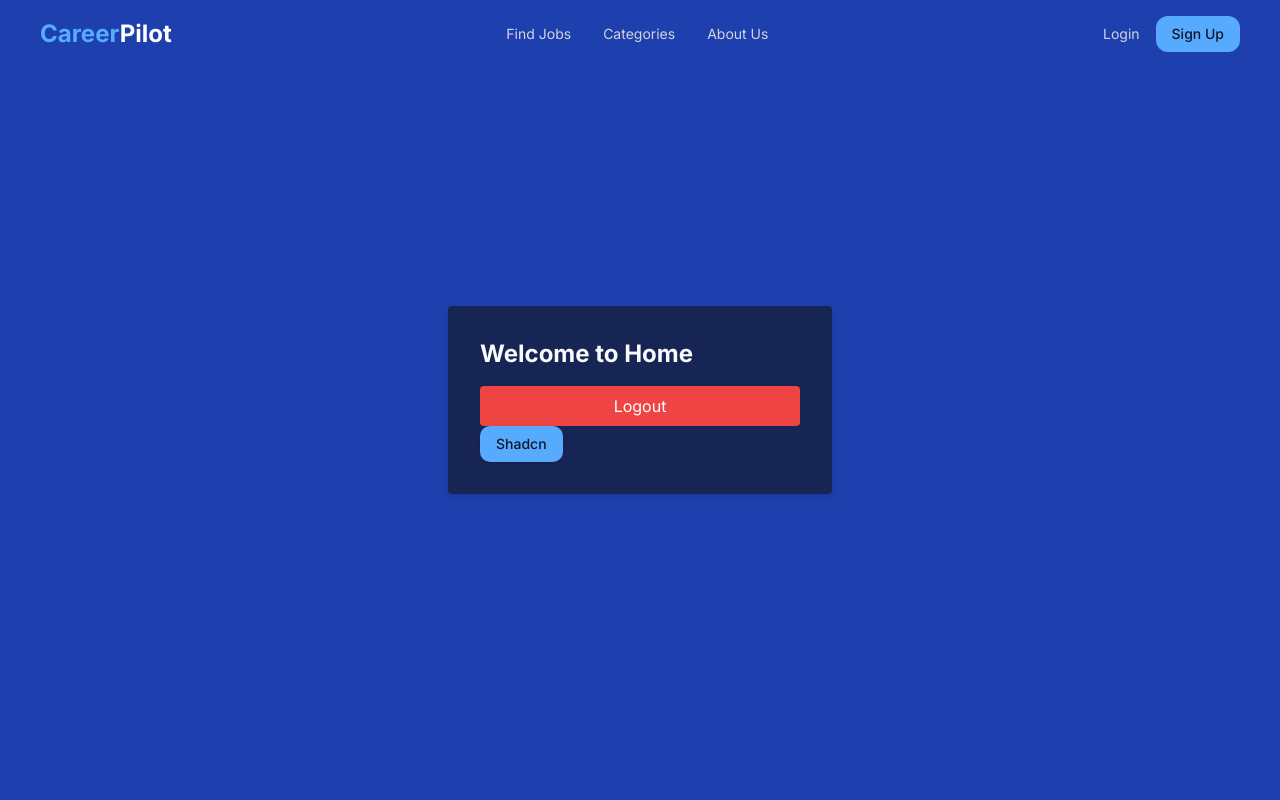
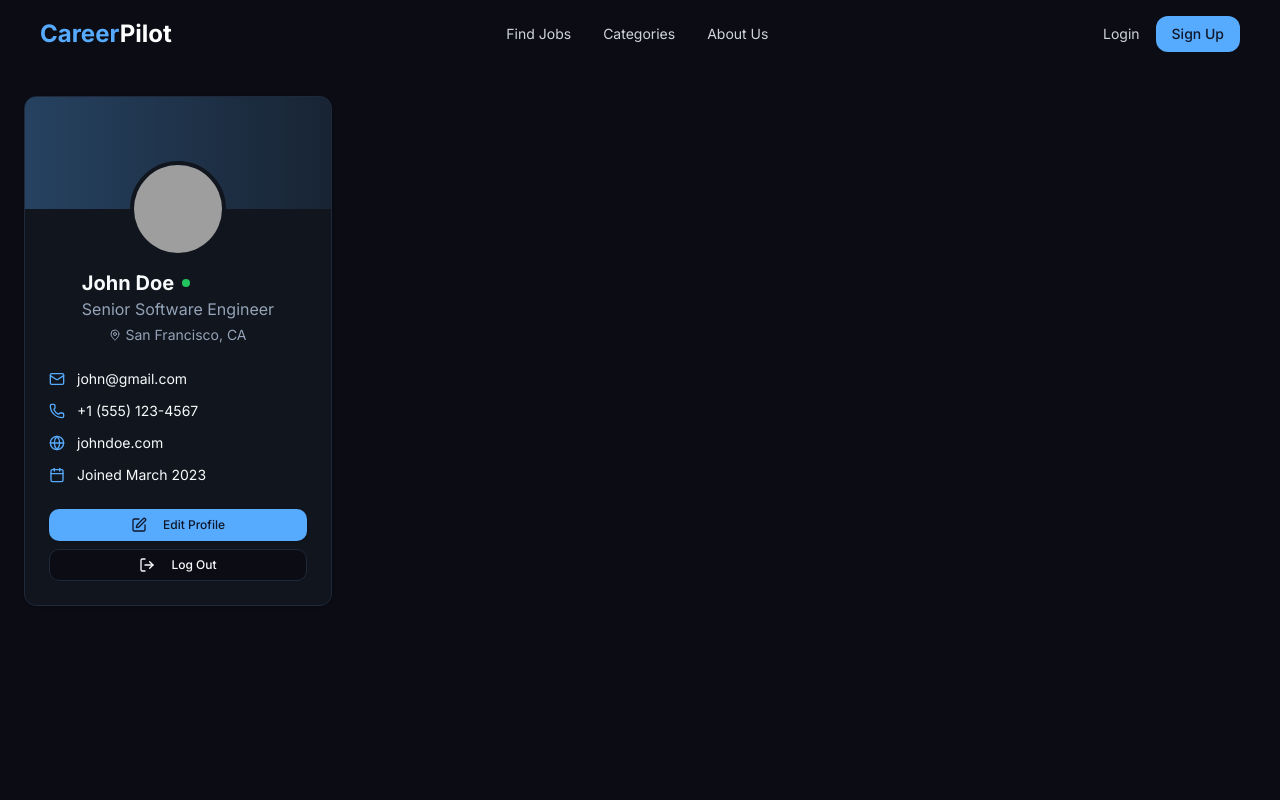
Before and after one commit to Learnathon-By-Geeky-Solutions/hiveminds, a React (Vite) app in the folder CareerPilot_Client/: page /profile in a window 1280 px wide. Shown: the top 800 px of the page. Built offline with nearby package versions, Linux system fonts and the light colour scheme; grey boxes are pictures that could not be loaded.

Commit message:
UserDetails card added

```diff
--- a/CareerPilot_Client/package.json
+++ b/CareerPilot_Client/package.json
@@ -10,6 +10,7 @@
     "preview": "vite preview"
   },
   "dependencies": {
+    "@radix-ui/react-avatar": "^1.1.3",
     "@radix-ui/react-slot": "^1.1.2",
     "axios": "^1.8.3",
     "class-variance-authority": "^0.7.1",
--- a/CareerPilot_Client/src/App.jsx
+++ b/CareerPilot_Client/src/App.jsx
@@ -1,10 +1,10 @@
 import { BrowserRouter, Route, Routes } from "react-router-dom";
+import Footer from "./components/Footer";
 import Navbar from "./components/Navbar";
 import Indexpage from "./pages/Indexpage";
 import Login from "./pages/Login";
 import Profile from "./pages/Profile";
 import Signup from "./pages/Signup";
-import Footer from "./components/Footer";
 function App() {
   return (
     <div className="min-h-screen bg-background text-foreground overflow-x-hidden">
@@ -16,7 +16,7 @@ function App() {
           <Route path="/login" element={<Login />} />
           <Route path="/profile" element={<Profile />} />
         </Routes>
-        <Footer/>
+        <Footer />
       </BrowserRouter>
     </div>
   );
--- /dev/null
+++ b/CareerPilot_Client/src/components/profile/UserDetails.jsx
@@ -0,0 +1,111 @@
+import { Avatar, AvatarFallback, AvatarImage } from "@/components/ui/avatar";
+import { Button } from "@/components/ui/button";
+import { Card, CardContent } from "@/components/ui/card";
+import {
+  Calendar,
+  Edit,
+  Globe,
+  LogOut,
+  Mail,
+  MapPin,
+  Phone,
+} from "lucide-react";
+import { useState } from "react";
+
+const UserDetails = () => {
+  const [user, setUser] = useState({
+    name: "John Doe",
+    email: "john@gmail.com",
+    phone: "+1 (555) 123-4567",
+    location: "San Francisco, CA",
+    portfolio: "johndoe.com",
+    position: "Senior Software Engineer",
+    joinDate: "March 2023",
+    status: "active",
+    avatar: "https://github.com/shadcn.png",
+    preferences: {
+      roles: [
+        "Software Engineer",
+        "Frontend Developer",
+        "Full Stack Developer",
+      ],
+      locations: ["San Francisco", "Remote", "New York"],
+      workTypes: ["Full-time", "Contract"],
+      salary: "$120,000 - $150,000",
+    },
+  });
+  const handleLogout = () => {
+    // Implement logout functionality
+    console.log("Logging out...");
+  };
+  return (
+    <div className="lg:w-1/4">
+      <Card className="overflow-hidden">
+        <div className="h-28 bg-gradient-to-r from-primary/30 to-primary/10"></div>
+        <CardContent className="pt-0 -mt-12">
+          <div className="flex flex-col items-center">
+            <Avatar className="w-24 h-24 border-4 border-card">
+              <AvatarImage src={user.avatar} alt={user.name} />
+              <AvatarFallback>{user.name.charAt(0)}</AvatarFallback>
+            </Avatar>
+            <div className="mt-3 text-center">
+              <h2 className="text-xl font-bold flex items-center gap-2">
+                {user.name}
+                <span className="inline-block w-2 h-2 rounded-full bg-green-500"></span>
+              </h2>
+              <p className="text-muted-foreground">{user.position}</p>
+              <p className="flex items-center justify-center gap-1 text-sm text-muted-foreground mt-1">
+                <MapPin size={12} />
+                {user.location}
+              </p>
+            </div>
+          </div>
+
+          <div className="mt-6 space-y-3">
+            <div className="flex items-center gap-3 text-sm">
+              <Mail size={16} className="text-primary" />
+              <span>{user.email}</span>
+            </div>
+            <div className="flex items-center gap-3 text-sm">
+              <Phone size={16} className="text-primary" />
+              <span>{user.phone}</span>
+            </div>
+            <div className="flex items-center gap-3 text-sm">
+              <Globe size={16} className="text-primary" />
+              <a
+                href={`https://${user.portfolio}`}
+                target="_blank"
+                rel="noopener noreferrer"
+                className="hover:text-primary transition-colors"
+              >
+                {user.portfolio}
+              </a>
+            </div>
+            <div className="flex items-center gap-3 text-sm">
+              <Calendar size={16} className="text-primary" />
+              <span>Joined {user.joinDate}</span>
+            </div>
+          </div>
+
+          <div className="mt-6 flex flex-col gap-2">
+            <Button className="w-full" size="sm">
+              <Edit size={14} className="mr-2" /> Edit Profile
+            </Button>
+            <Button
+              variant="outline"
+              size="sm"
+              onClick={handleLogout}
+              className="w-full"
+            >
+              <LogOut size={14} className="mr-2" /> Log Out
+            </Button>
+          </div>
+        </CardContent>
+      </Card>
+
+      {/* <JobPreferences preferences={user.preferences} /> */}
+    </div>
+  );
+};
+
+export default UserDetails;
--- /dev/null
+++ b/CareerPilot_Client/src/components/ui/avatar.jsx
@@ -0,0 +1,33 @@
+import * as React from "react"
+import * as AvatarPrimitive from "@radix-ui/react-avatar"
+
+import { cn } from "@/lib/utils"
+
+const Avatar = React.forwardRef(({ className, ...props }, ref) => (
+  <AvatarPrimitive.Root
+    ref={ref}
+    className={cn("relative flex h-10 w-10 shrink-0 overflow-hidden rounded-full", className)}
+    {...props} />
+))
+Avatar.displayName = AvatarPrimitive.Root.displayName
+
+const AvatarImage = React.forwardRef(({ className, ...props }, ref) => (
+  <AvatarPrimitive.Image
+    ref={ref}
+    className={cn("aspect-square h-full w-full", className)}
+    {...props} />
+))
+AvatarImage.displayName = AvatarPrimitive.Image.displayName
+
+const AvatarFallback = React.forwardRef(({ className, ...props }, ref) => (
+  <AvatarPrimitive.Fallback
+    ref={ref}
+    className={cn(
+      "flex h-full w-full items-center justify-center rounded-full bg-muted",
+      className
+    )}
+    {...props} />
+))
+AvatarFallback.displayName = AvatarPrimitive.Fallback.displayName
+
+export { Avatar, AvatarImage, AvatarFallback }
--- /dev/null
+++ b/CareerPilot_Client/src/components/ui/badge.jsx
@@ -0,0 +1,34 @@
+import * as React from "react"
+import { cva } from "class-variance-authority";
+
+import { cn } from "@/lib/utils"
+
+const badgeVariants = cva(
+  "inline-flex items-center rounded-md border px-2.5 py-0.5 text-xs font-semibold transition-colors focus:outline-none focus:ring-2 focus:ring-ring focus:ring-offset-2",
+  {
+    variants: {
+      variant: {
+        default:
+          "border-transparent bg-primary text-primary-foreground shadow hover:bg-primary/80",
+        secondary:
+          "border-transparent bg-secondary text-secondary-foreground hover:bg-secondary/80",
+        destructive:
+          "border-transparent bg-destructive text-destructive-foreground shadow hover:bg-destructive/80",
+        outline: "text-foreground",
+      },
+    },
+    defaultVariants: {
+      variant: "default",
+    },
+  }
+)
+
+function Badge({
+  className,
+  variant,
+  ...props
+}) {
+  return (<div className={cn(badgeVariants({ variant }), className)} {...props} />);
+}
+
+export { Badge, badgeVariants }
--- /dev/null
+++ b/CareerPilot_Client/src/components/ui/card.jsx
@@ -0,0 +1,50 @@
+import * as React from "react"
+
+import { cn } from "@/lib/utils"
+
+const Card = React.forwardRef(({ className, ...props }, ref) => (
+  <div
+    ref={ref}
+    className={cn("rounded-xl border bg-card text-card-foreground shadow", className)}
+    {...props} />
+))
+Card.displayName = "Card"
+
+const CardHeader = React.forwardRef(({ className, ...props }, ref) => (
+  <div
+    ref={ref}
+    className={cn("flex flex-col space-y-1.5 p-6", className)}
+    {...props} />
+))
+CardHeader.displayName = "CardHeader"
+
+const CardTitle = React.forwardRef(({ className, ...props }, ref) => (
+  <div
+    ref={ref}
+    className={cn("font-semibold leading-none tracking-tight", className)}
+    {...props} />
+))
+CardTitle.displayName = "CardTitle"
+
+const CardDescription = React.forwardRef(({ className, ...props }, ref) => (
+  <div
+    ref={ref}
+    className={cn("text-sm text-muted-foreground", className)}
+    {...props} />
+))
+CardDescription.displayName = "CardDescription"
+
+const CardContent = React.forwardRef(({ className, ...props }, ref) => (
+  <div ref={ref} className={cn("p-6 pt-0", className)} {...props} />
+))
+CardContent.displayName = "CardContent"
+
+const CardFooter = React.forwardRef(({ className, ...props }, ref) => (
+  <div
+    ref={ref}
+    className={cn("flex items-center p-6 pt-0", className)}
+    {...props} />
+))
+CardFooter.displayName = "CardFooter"
+
+export { Card, CardHeader, CardFooter, CardTitle, CardDescription, CardContent }
--- a/CareerPilot_Client/src/pages/Profile.jsx
+++ b/CareerPilot_Client/src/pages/Profile.jsx
@@ -1,32 +1,24 @@
-import React from "react";
-import { useNavigate } from "react-router-dom";
-import AuthService from "../services/AuthService";
-import { Button } from "@/components/ui/button";
+import UserDetails from "@/components/profile/UserDetails";
 
 const Profile = () => {
-  const navigate = useNavigate();
+  // const navigate = useNavigate();
 
-  const handleLogout = async () => {
-    try {
-      await AuthService.logout();
-      navigate("/login");
-    } catch (error) {
-      console.error("Logout failed", error);
-    }
-  };
+  // const handleLogout = async () => {
+  //   try {
+  //     await AuthService.logout();
+  //     navigate("/login");
+  //   } catch (error) {
+  //     console.error("Logout failed", error);
+  //   }
+  // };
 
   return (
-    <div className="flex justify-center items-center h-screen bg-blue-800">
-      <div className="bg-blue-950 p-8 rounded shadow-md w-96">
-        <h2 className="text-2xl font-bold mb-4">Welcome to Home</h2>
-        <button
-          onClick={handleLogout}
-          className="bg-red-500 text-white px-4 py-2 rounded w-full"
-        >
-          Logout
-        </button>
-        <Button>Shadcn</Button>
-      </div>
+    <div className="min-h-screen bg-background">
+      <main className="container py-24 px-4 sm:px-6">
+        <div className="flex flex-col lg:flex-row gap-8">
+          <UserDetails />
+        </div>
+      </main>
     </div>
   );
 };
```
Also changed, not shown: 1 other file (tests, documents, lock files or other folders).
